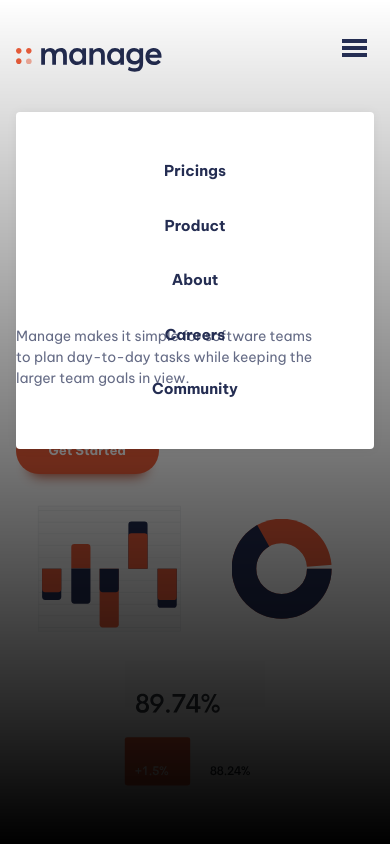
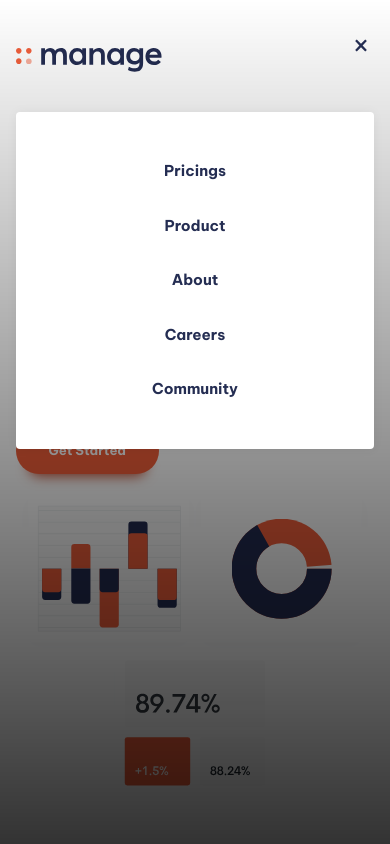
Before and after one commit to bibi721/fem-manage-landing-page, a website built with Vite: page index.html in a window 390 px wide. Both pictures are taken after a click on the button "Menu". Shown: the top 844 px of the page. Built offline with nearby package versions, Linux system fonts and the light colour scheme.

Commit message:
Fix Mobile Navigation Menu Issues

```diff
--- a/main.js
+++ b/main.js
@@ -3,11 +3,35 @@ const navToggle = document.querySelector(".mobile-nav-toggle");
 const primaryNav = document.querySelector(".primary-navigation");
 
 navToggle.addEventListener('click', () => {
-    primaryNav.hasAttribute("data-visible")
-    ? navToggle.setAttribute("aria-expanded", false)
-    : navToggle.setAttribute("aria-expanded", true);
-    primaryNav.toggleAttribute("data-visible");
-    primaryHeader.toggleAttribute('data-overlay');
+    const isVisible = primaryNav.hasAttribute("data-visible");
+
+    if (isVisible) {
+        navToggle.setAttribute("aria-expanded", false);
+        primaryNav.removeAttribute("data-visible");
+        primaryHeader.removeAttribute('data-overlay');
+    } else {
+        navToggle.setAttribute("aria-expanded", true);
+        primaryNav.setAttribute("data-visible", "");
+        primaryHeader.setAttribute('data-overlay', "");
+    }
+});
+
+// Close navigation when clicking on overlay
+primaryHeader.addEventListener('click', (e) => {
+    if (primaryHeader.hasAttribute('data-overlay') && !primaryNav.contains(e.target) && !navToggle.contains(e.target)) {
+        navToggle.setAttribute("aria-expanded", false);
+        primaryNav.removeAttribute("data-visible");
+        primaryHeader.removeAttribute('data-overlay');
+    }
+});
+
+// Close navigation when pressing Escape key
+document.addEventListener('keydown', (e) => {
+    if (e.key === 'Escape' && primaryNav.hasAttribute("data-visible")) {
+        navToggle.setAttribute("aria-expanded", false);
+        primaryNav.removeAttribute("data-visible");
+        primaryHeader.removeAttribute('data-overlay');
+    }
 });
 
 // Carousel functionality
--- a/style.css
+++ b/style.css
@@ -222,24 +222,23 @@ p[data-width="wide"] {
 @media (max-width: 50em) {
   .primary-navigation {
     display: none;
-
     position: fixed;
     padding: var(--size-700);
     inset: 7rem var(--size-400) auto;
-    max-width: 25rem;
+    max-width: 35rem;
     margin-left: auto;
     background: var(--clr-neutral-100);
     border-radius: var(--size-100);
     box-shadow: 0 0 0.75em rgb(0, 0, 0, 0.05);
-
+    z-index: 9999;
   }
 
   .primary-header[data-overlay]::before {
     content: "";
     position: fixed;
     inset: 0;
-    background-image: linear-gradient(rgb(0 0 0 /0), rgb(0 0 0));
-
+    background-image: linear-gradient(rgb(0 0 0 / 0), rgb(0 0 0 / 0.8));
+    z-index: 100;
   }
 
   .nav-list {
@@ -258,16 +257,26 @@ p[data-width="wide"] {
     position: fixed;
     top: var(--size-600);
     right: var(--size-400);
-    z-index: 100;
+    z-index: 10000;
     cursor: pointer;
     background: transparent;
     border: 0;
     padding: 0.5em;
+    width: 1.65rem;
+    aspect-ratio: 1;
   }
 
   .mobile-nav-toggle .icon-close {
-      display: none;
-    }
+    display: none;
+  }
+
+  .mobile-nav-toggle[aria-expanded="true"] .icon-close {
+    display: block;
+  }
+
+  .mobile-nav-toggle[aria-expanded="true"] .icon-hamburger {
+    display: none;
+  }
 }
 
 /* carousel */
```
